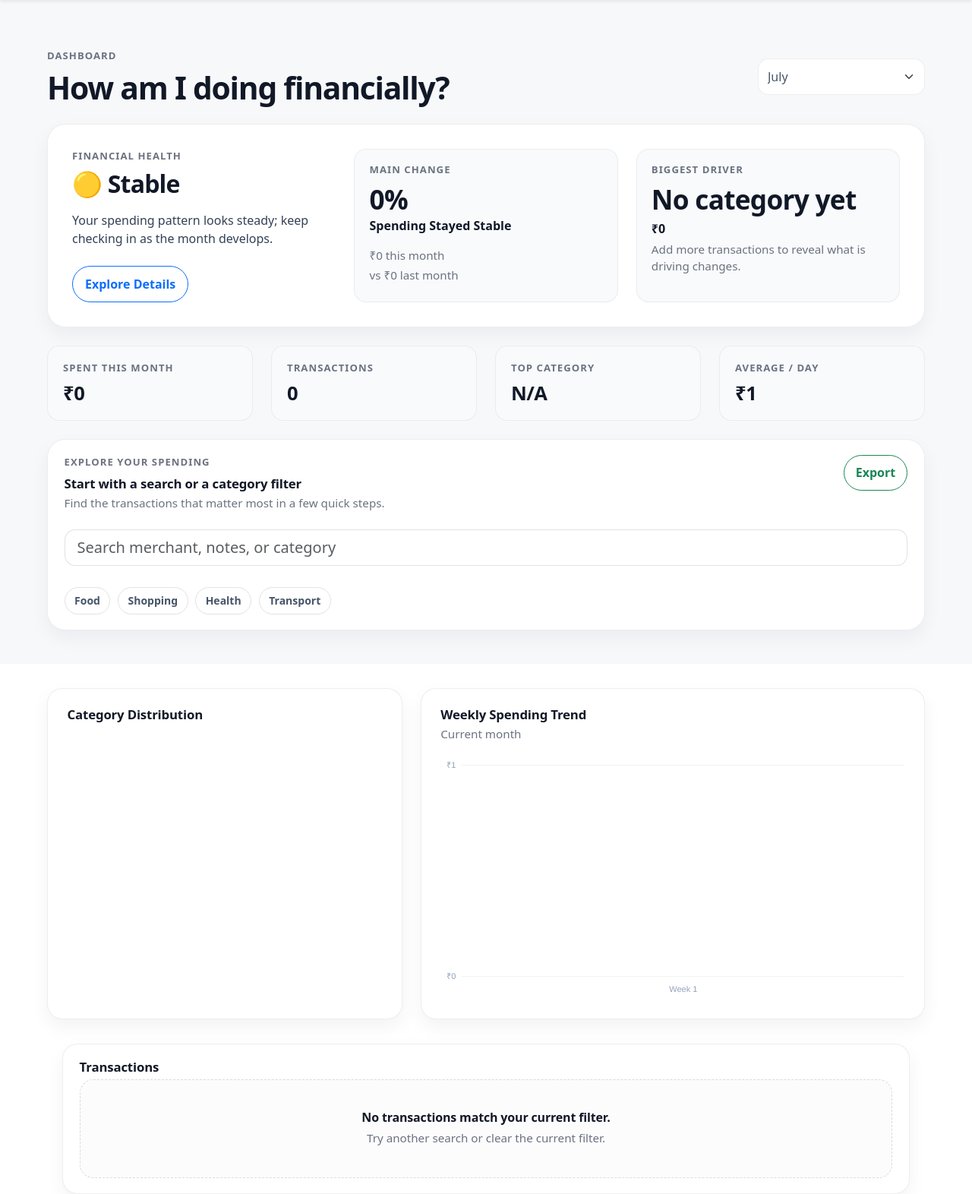
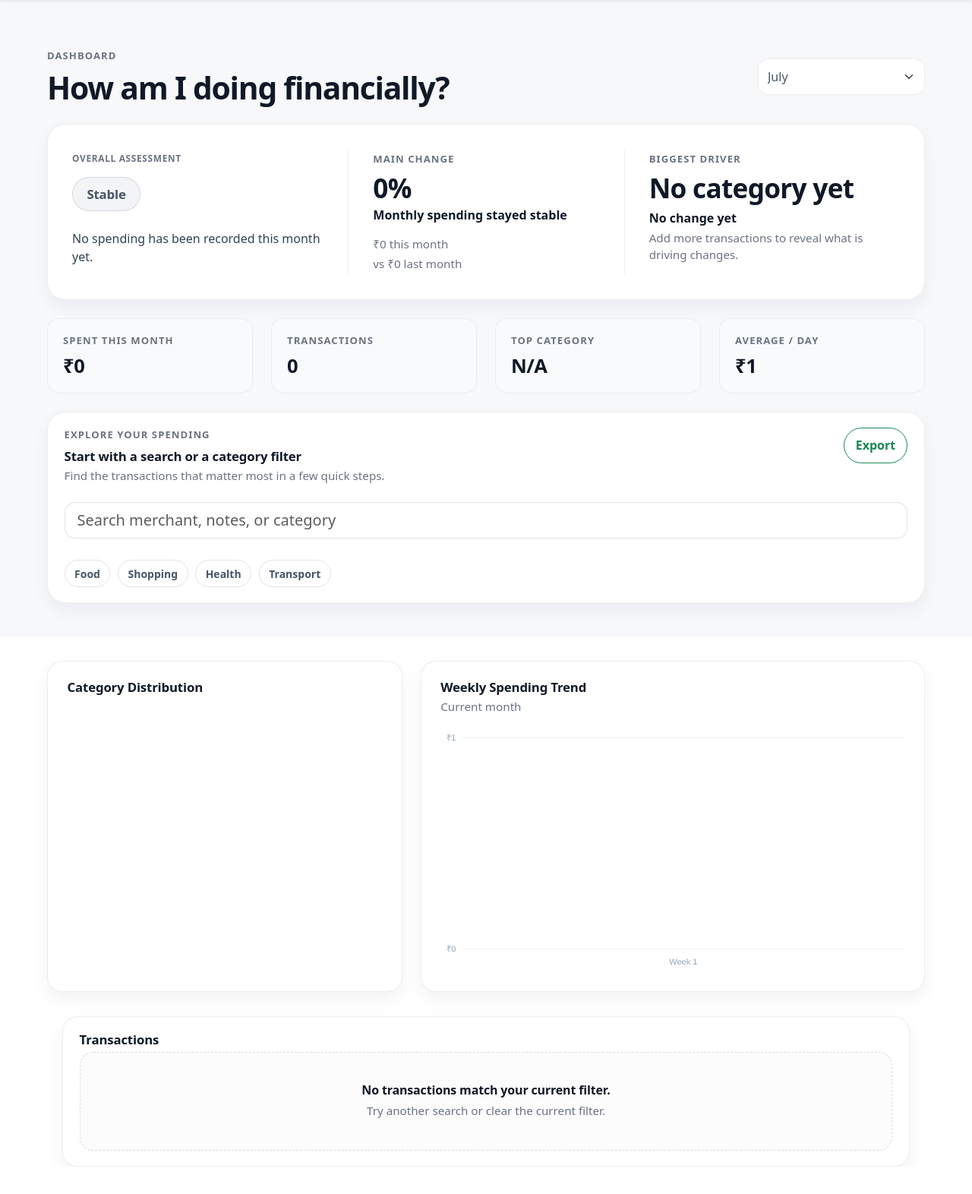
Before and after one commit to theanand108/smart_spend_AI, a Flask app: page /dashboard in a window 1280 px wide. Shown: the part 62-1634 px from the top of the page at 76% size. After the commit the page ends 1598 px from the top, so only its background shows below. Run offline with Flask 3, Linux system fonts and the light colour scheme; data that the repository does not hold is empty; a map, chart or similar area stays blank.

Commit message:
Refactor financial pulse and update dashboard UI
- Change financial pulse outputs from plain strings to structured objects (health.level, health.label) and return main_change_tone for UI tone styling.
- Add format_driver_change() and use it for driver amount copy; replace format_signed_currency.
- Rename and expand build_pulse_recommendation → build_overall_assessment with broader rule handling and clearer summary text.
- Update template to consume new structured fields and apply tone/health pill classes.
- Add CSS for health pills, tone colors, hover interactions and responsive pulse column spacing.

Files: app.py, templates/dashboard.html, static/style.css

```diff
--- a/app.py
+++ b/app.py
@@ -377,11 +377,6 @@ def format_numeric_change(current_value, previous_value):
     return f"{difference:g}"
 
 
-def format_signed_currency(amount):
-    sign = "+" if amount > 0 else "-" if amount < 0 else ""
-    return f"{sign}{format_currency(abs(amount))}"
-
-
 def get_change_details(current_value, previous_value, lower_is_better=False):
     if current_value == previous_value:
         return "→", "text-muted"
@@ -423,9 +418,9 @@ def get_financial_health(financial_pulse, current_total, previous_total):
     rule = financial_pulse.get("rule")
 
     if rule == "spending_decreased":
-        return "🟢 Excellent"
+        return {"level": "excellent", "label": "Excellent"}
     if rule in {"default"} and current_total <= previous_total:
-        return "🟢 Healthy"
+        return {"level": "good", "label": "Good"}
     if rule in {
         "limited_transaction_history",
         "first_transaction",
@@ -434,15 +429,24 @@ def get_financial_health(financial_pulse, current_total, previous_total):
         "weekend_dominant",
         "frequent_merchant",
     }:
-        return "🟡 Stable"
+        return {"level": "stable", "label": "Stable"}
     if rule in {"spending_increased", "high_daily_average", "largest_transaction"}:
-        return "🟠 Watching"
+        return {"level": "attention", "label": "Watch Closely"}
     if rule == "spending_increased_significantly":
-        return "🔴 Needs Attention"
+        return {"level": "warning", "label": "Needs Attention"}
     if rule == "no_activity":
-        return "🟡 Stable"
+        return {"level": "stable", "label": "Stable"}
 
-    return "🟢 Healthy"
+    return {"level": "good", "label": "Good"}
+
+
+def format_driver_change(amount):
+    amount = float(amount or 0)
+    if amount < 0:
+        return f"Saved {format_currency(abs(amount))}"
+    if amount > 0:
+        return f"{format_currency(amount)} more"
+    return "No change"
 
 
 def build_biggest_driver(current_category_totals, previous_category_totals, total_change):
@@ -455,49 +459,68 @@ def build_biggest_driver(current_category_totals, previous_category_totals, tota
     if not category_changes:
         return {
             "category": "No category yet",
-            "amount_change": format_signed_currency(0),
+            "amount_change": "No change yet",
+            "tone": "neutral",
             "share_text": "Add more transactions to reveal what is driving changes.",
         }
 
     if total_change > 0:
         category, change = max(category_changes, key=lambda item: item[1])
         share = (change / total_change * 100) if change > 0 else 0
-        share_text = f"{share:.0f}% of the total increase" if share else "No single category drove the increase"
+        share_text = f"{share:.0f}% of the monthly increase" if share else "No single category drove the increase"
     elif total_change < 0:
         category, change = min(category_changes, key=lambda item: item[1])
         share = (abs(change) / abs(total_change) * 100) if change < 0 else 0
-        share_text = f"{share:.0f}% of the total decrease" if share else "Savings were spread across categories"
+        share_text = f"{share:.0f}% of the monthly reduction" if share else "Savings were spread across categories"
     else:
         category, change = max(category_changes, key=lambda item: abs(item[1]))
         share_text = "Spending was mostly unchanged overall"
 
     return {
         "category": category,
-        "amount_change": format_signed_currency(change),
+        "amount_change": format_driver_change(change),
+        "tone": "positive" if change < 0 else "neutral",
         "share_text": share_text,
     }
 
 
-def build_pulse_recommendation(financial_pulse, biggest_driver, total_change):
+def build_overall_assessment(financial_pulse, biggest_driver, total_change):
+    rule = financial_pulse.get("rule")
     category = biggest_driver["category"]
-    rule = financial_pulse.get("rule")
+    has_driver = category and category != "No category yet"
+
+    if rule == "no_activity":
+        return "No spending has been recorded this month yet."
+    if rule == "first_transaction":
+        return "Only one transaction has been recorded so far this month."
+    if rule in {"few_transactions", "limited_transaction_history"}:
+        return "There isn't enough transaction history yet to identify a clear spending pattern."
+    if rule == "spending_increased_significantly":
+        driver = f", primarily driven by {category}" if has_driver else ""
+        return f"Monthly spending increased noticeably compared to last month{driver}."
+    if rule == "spending_increased":
+        driver = f", mainly in {category}" if has_driver else ""
+        return f"Spending increased slightly compared to last month{driver}."
+    if rule == "spending_decreased":
+        return "Overall spending decreased compared to last month while maintaining a balanced pattern."
+    if rule == "largest_transaction":
+        return "A single large transaction shaped most of this month's spending."
+    if rule == "largest_category":
+        if has_driver:
+            return f"Most spending was concentrated in {category} this month."
+        return "Most spending was concentrated in a single category this month."
+    if rule == "frequent_merchant":
+        return "Spending this month was concentrated around one frequently used merchant."
+    if rule == "weekend_dominant":
+        return "Weekend spending made up a larger share of this month's expenses than weekdays."
+    if rule == "high_daily_average":
+        return "Daily spending has been higher than usual this month."
 
     if total_change < 0:
-        return f"{category} spending looks healthy this month."
-    if category == "Food & Dining" and total_change > 0:
-        return "One fewer food delivery each week could save around ₹800."
-    if category == "Travel & Transport" and total_change <= 0:
-        return "Transportation spending looks healthy this month."
-    if rule in {"spending_increased", "spending_increased_significantly"}:
-        return f"Most of your increase came from {category}; a small weekly adjustment could keep next month steadier."
-    if rule == "largest_transaction":
-        return "One large purchase shaped this month, so the overall trend may settle down next month."
-    if rule in {"first_transaction", "few_transactions", "limited_transaction_history"}:
-        return "As you add more transactions, your pulse will become more useful."
-    if category and category != "No category yet":
-        return f"{category} is the main area to watch, but your pattern is still manageable."
-
-    return "Your spending pattern looks steady; keep checking in as the month develops."
+        return "Spending remained balanced this month with no unusual category spikes."
+    if total_change > 0:
+        return "Spending was slightly higher than last month, without any single category standing out."
+    return "Spending stayed steady compared to last month."
 
 
 def build_financial_pulse_summary(
@@ -518,11 +541,14 @@ def build_financial_pulse_summary(
         main_change_value = "0%"
 
     if total_change > 0:
-        main_change_label = "Spending Increased"
+        main_change_label = "Monthly spending increased"
+        main_change_tone = "negative"
     elif total_change < 0:
-        main_change_label = "Spending Decreased"
+        main_change_label = "Monthly spending decreased"
+        main_change_tone = "positive"
     else:
-        main_change_label = "Spending Stayed Stable"
+        main_change_label = "Monthly spending stayed stable"
+        main_change_tone = "neutral"
 
     biggest_driver = build_biggest_driver(
         current_category_totals,
@@ -534,15 +560,15 @@ def build_financial_pulse_summary(
         "health": get_financial_health(financial_pulse, current_total, previous_total),
         "main_change_value": main_change_value,
         "main_change_label": main_change_label,
+        "main_change_tone": main_change_tone,
         "current_total": format_currency(current_total),
         "previous_total": format_currency(previous_total),
         "biggest_driver": biggest_driver,
-        "recommendation": build_pulse_recommendation(
+        "summary": build_overall_assessment(
             financial_pulse,
             biggest_driver,
             total_change,
         ),
-        "cta_text": "Explore Details",
     }
 
 
--- a/static/style.css
+++ b/static/style.css
@@ -73,6 +73,12 @@
     border-radius: 24px;
     box-shadow: var(--dashboard-shadow);
     padding: clamp(1.35rem, 3vw, 2rem);
+    transition: transform 200ms ease, box-shadow 200ms ease, border-color 200ms ease;
+}
+.dashboard-pulse-card:hover {
+    border-color: rgba(15, 23, 42, 0.16);
+    box-shadow: 0 18px 38px rgba(15, 23, 42, 0.1);
+    transform: translateY(-2px);
 }
 .dashboard-pulse-badge {
     background-color: rgba(13, 110, 253, 0.1);
@@ -85,13 +91,6 @@
     padding: 0.55rem 0.85rem;
     text-transform: uppercase;
 }
-.dashboard-pulse-title {
-    color: var(--dashboard-text);
-    font-size: clamp(1.4rem, 2.5vw, 2rem);
-    font-weight: 700;
-    letter-spacing: -0.025em;
-    line-height: 1.2;
-}
 .dashboard-pulse-text {
     color: #334155;
     font-size: 1rem;
@@ -103,17 +102,70 @@
     font-size: 0.95rem;
     line-height: 1.55;
 }
-.dashboard-pulse-button {
+.dashboard-health-eyebrow {
+    color: var(--dashboard-muted);
+    font-size: 0.74rem;
+    font-weight: 600;
+    letter-spacing: 0.06em;
+    text-transform: uppercase;
+}
+.dashboard-health-pill {
     border-radius: 999px;
-    font-weight: 600;
-    padding: 0.7rem 1rem;
-}
-.dashboard-card-surface {
-    background: #f8fafc;
-    border: 1px solid rgba(15, 23, 42, 0.06);
-    border-radius: var(--dashboard-soft-radius);
-    padding: 1.1rem 1.2rem;
-    height: 100%;
+    display: inline-flex;
+    font-size: 1.05rem;
+    font-weight: 700;
+    letter-spacing: -0.01em;
+    padding: 0.55rem 1.15rem;
+}
+.dashboard-health-pill-excellent {
+    background-color: rgba(22, 163, 74, 0.08);
+    border: 1px solid rgba(22, 163, 74, 0.26);
+    color: #15803d;
+}
+.dashboard-health-pill-good {
+    background-color: rgba(13, 148, 136, 0.08);
+    border: 1px solid rgba(13, 148, 136, 0.26);
+    color: #0f766e;
+}
+.dashboard-health-pill-stable {
+    background-color: rgba(100, 116, 139, 0.08);
+    border: 1px solid rgba(100, 116, 139, 0.22);
+    color: #475569;
+}
+.dashboard-health-pill-attention {
+    background-color: rgba(217, 119, 6, 0.09);
+    border: 1px solid rgba(217, 119, 6, 0.26);
+    color: #b45309;
+}
+.dashboard-health-pill-warning {
+    background-color: rgba(220, 38, 38, 0.07);
+    border: 1px solid rgba(220, 38, 38, 0.24);
+    color: #b91c1c;
+}
+.dashboard-tone-positive {
+    color: #15803d;
+}
+.dashboard-tone-negative {
+    color: #b91c1c;
+}
+.dashboard-pulse-col {
+    padding-bottom: 0.25rem;
+    padding-top: 0.25rem;
+}
+@media (min-width: 1200px) {
+    .dashboard-pulse-col {
+        padding-left: 2rem;
+        padding-right: 2rem;
+    }
+    .dashboard-pulse-col:first-child {
+        padding-left: 0;
+    }
+    .dashboard-pulse-col:last-child {
+        padding-right: 0;
+    }
+    .dashboard-pulse-col + .dashboard-pulse-col {
+        border-left: 1px solid rgba(15, 23, 42, 0.07);
+    }
 }
 .dashboard-kpi-card {
     background: #f8fafc;
--- a/templates/dashboard.html
+++ b/templates/dashboard.html
@@ -32,24 +32,20 @@ block body %}
     </div>
 
     <div class="dashboard-card dashboard-pulse-card mb-4">
-      <div class="row g-4 align-items-stretch">
-        <div class="col-12 col-xl-4">
-          <p class="dashboard-eyebrow mb-2">Financial Health</p>
-          <h2 class="dashboard-pulse-title mt-0 mb-3">
-            {{ financial_pulse_summary.health }}
-          </h2>
-          <p class="dashboard-pulse-text mb-4">
-            {{ financial_pulse_summary.recommendation }}
+      <div class="row g-4 g-xl-0 align-items-stretch">
+        <div class="col-12 col-xl-4 dashboard-pulse-col">
+          <p class="dashboard-health-eyebrow mb-3">Overall Assessment</p>
+          <span class="dashboard-health-pill dashboard-health-pill-{{ financial_pulse_summary.health.level }}">
+            {{ financial_pulse_summary.health.label }}
+          </span>
+          <p class="dashboard-pulse-text mt-4 mb-0">
+            {{ financial_pulse_summary.summary }}
           </p>
-          <button type="button" class="btn btn-outline-primary dashboard-pulse-button">
-            {{ financial_pulse_summary.cta_text }}
-          </button>
         </div>
 
-        <div class="col-12 col-md-6 col-xl-4">
-          <div class="dashboard-card-surface h-100">
+        <div class="col-12 col-md-6 col-xl-4 dashboard-pulse-col">
           <p class="dashboard-eyebrow mb-2">Main Change</p>
-            <p class="dashboard-figure-value mb-1">
+          <p class="dashboard-figure-value dashboard-tone-{{ financial_pulse_summary.main_change_tone }} mb-1">
             {{ financial_pulse_summary.main_change_value }}
           </p>
           <p class="dashboard-figure-label mb-3">
@@ -60,21 +56,18 @@ block body %}
             vs {{ financial_pulse_summary.previous_total }} last month
           </p>
         </div>
-        </div>
 
-        <div class="col-12 col-md-6 col-xl-4">
-          <div class="dashboard-card-surface h-100">
+        <div class="col-12 col-md-6 col-xl-4 dashboard-pulse-col">
           <p class="dashboard-eyebrow mb-2">Biggest Driver</p>
           <h3 class="dashboard-figure-value mb-2">
             {{ financial_pulse_summary.biggest_driver.category }}
           </h3>
-            <p class="dashboard-figure-label mb-1">
+          <p class="dashboard-figure-label dashboard-tone-{{ financial_pulse_summary.biggest_driver.tone }} mb-1">
             {{ financial_pulse_summary.biggest_driver.amount_change }}
           </p>
           <p class="dashboard-section-copy mb-0">
             {{ financial_pulse_summary.biggest_driver.share_text }}
           </p>
-          </div>
         </div>
       </div>
     </div>
```
Lines whose indentation alone changed are shown as unchanged.
